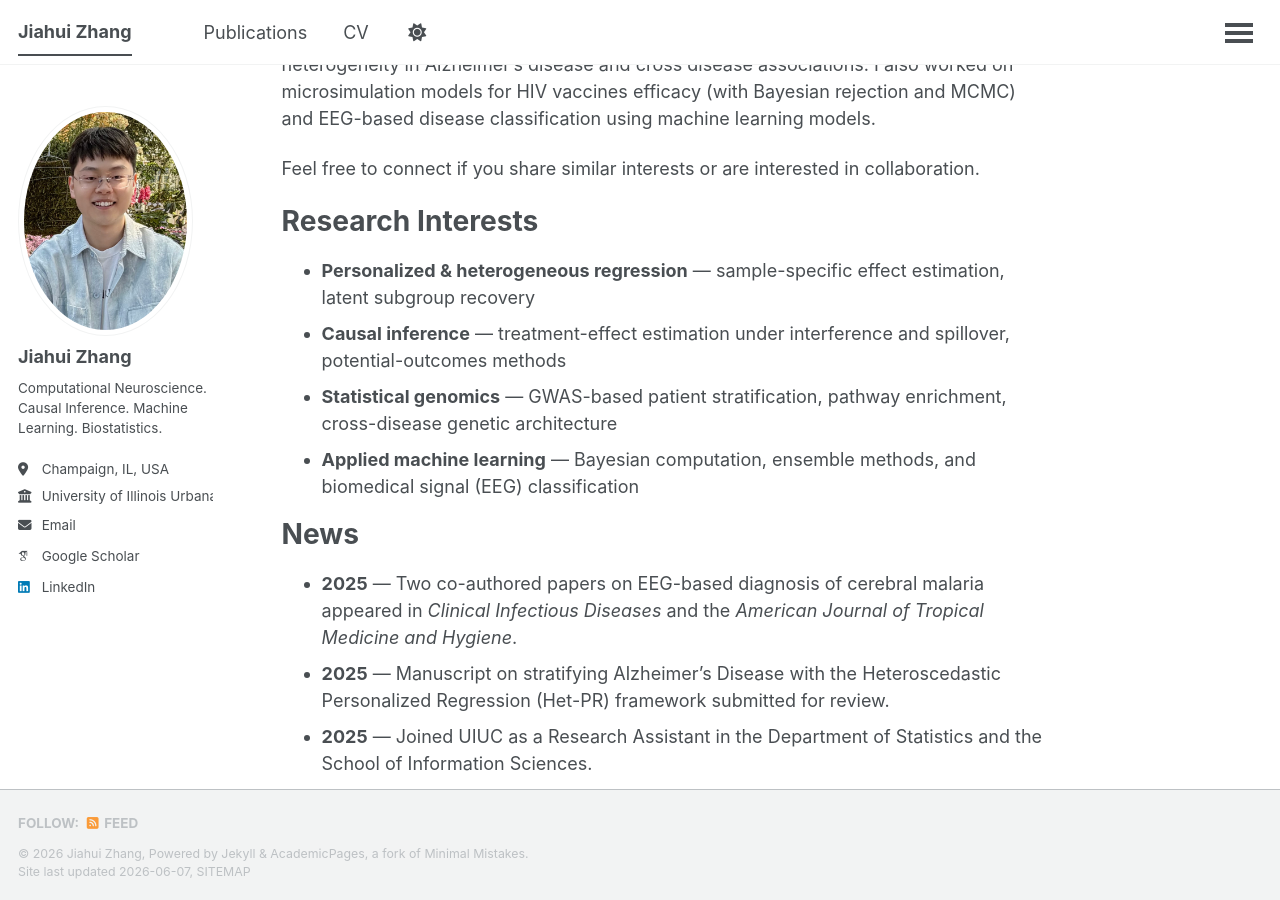
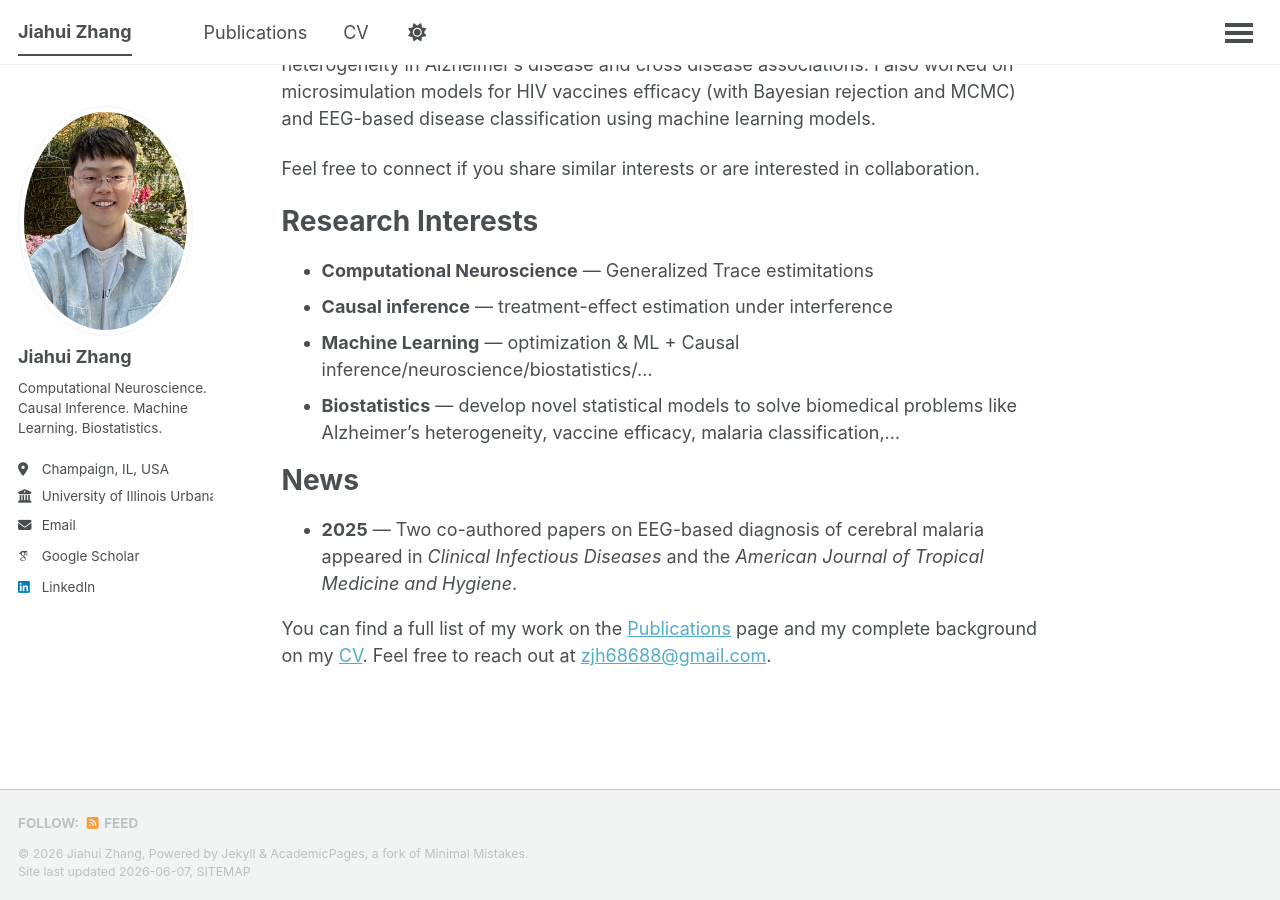
Before and after one commit to zjh688/zjh68688.github.io, a Jekyll site: the page built from _pages/about.md, in a window 1280 px wide and 900 px high, scrolled down 391 px. Built offline with Jekyll 4.4.1, drawn with Linux system fonts in a browser that asks for light colours; some web fonts are replaced; a script that is not in the unit is left out.

Commit message:
Update about.md

```diff
--- a/_pages/about.md
+++ b/_pages/about.md
@@ -15,15 +15,14 @@ Feel free to connect if you share similar interests or are interested in collabo
 
 Research Interests
 ======
-- **Personalized & heterogeneous regression** — sample-specific effect estimation, latent subgroup recovery
-- **Causal inference** — treatment-effect estimation under interference and spillover, potential-outcomes methods
-- **Statistical genomics** — GWAS-based patient stratification, pathway enrichment, cross-disease genetic architecture
-- **Applied machine learning** — Bayesian computation, ensemble methods, and biomedical signal (EEG) classification
+- **Computational Neuroscience** — Generalized Trace estimitations
+- **Causal inference** — treatment-effect estimation under interference
+- **Machine Learning** — optimization & ML + Causal inference/neuroscience/biostatistics/...
+- **Biostatistics** — develop novel statistical models to solve biomedical problems like Alzheimer's heterogeneity, vaccine efficacy, malaria classification,...
 
 News
 ======
 - **2025** — Two co-authored papers on EEG-based diagnosis of cerebral malaria appeared in *Clinical Infectious Diseases* and the *American Journal of Tropical Medicine and Hygiene*.
-- **2025** — Manuscript on stratifying Alzheimer's Disease with the Heteroscedastic Personalized Regression (Het-PR) framework submitted for review.
-- **2025** — Joined UIUC as a Research Assistant in the Department of Statistics and the School of Information Sciences.
+
 
 You can find a full list of my work on the [Publications](/publications/) page and my complete background on my [CV](/cv/). Feel free to reach out at [zjh68688@gmail.com](mailto:zjh68688@gmail.com).
```
